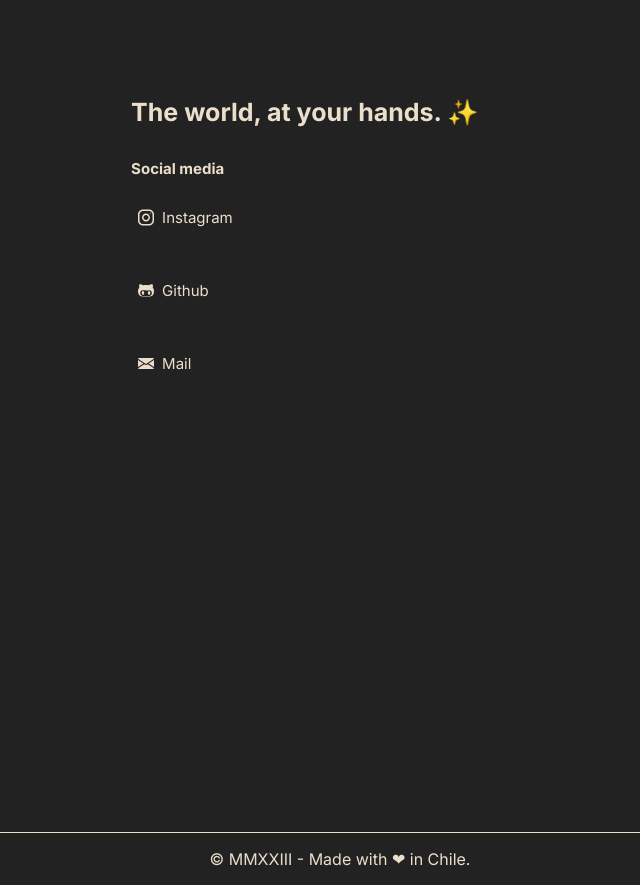
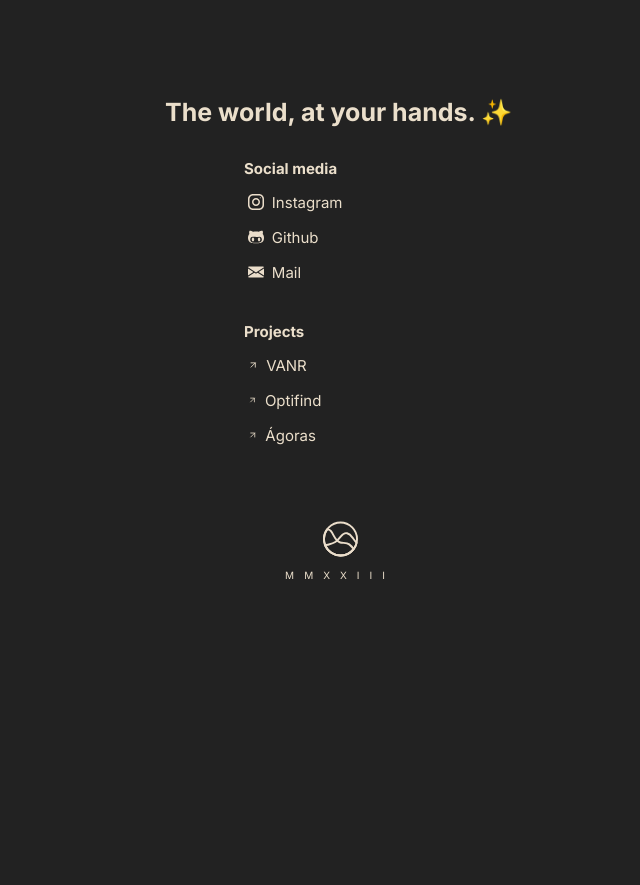
Before and after one commit to defcxz/web, a Next.js app: page / in a window 1280 px wide. Shown: the whole page, without its empty margins (300-940 px from the left). After the commit the page ends 800 px from the top, so only its background shows below. Built offline with nearby package versions, Linux system fonts and the light colour scheme.

Commit message:
A LOT of changes as new design

```diff
--- a/app/styles/footer.module.css
+++ b/app/components/Footer/footer.module.css
@@ -1,21 +1,26 @@
 .footer {
-  border-top: 1px solid #ebdfcb;
-  margin-top: 2rem;
+  margin-top: 4rem;
+  margin-bottom: 4rem;
   display: flex;
   flex: 1;
   justify-content: center;
   align-items: center;
- }
+  flex-direction: column;
+}
 
- .footer a {
+.footer a {
   display: flex;
   justify-content: center;
   align-items: center;
   flex-grow: 1;
- }
+}
+
+.footer p{
+  font-size: 10px;
+  margin: 0;
+  letter-spacing: 10px;
+}
 
 .logo {
-  filter: invert(1);
-  height: 1em;
-  margin-left: 0.5rem;
- }
+  width: 35px;
+}
--- /dev/null
+++ b/app/components/Footer/footer.tsx
@@ -0,0 +1,12 @@
+import Image from 'next/image';
+import styles from './footer.module.css';
+
+export default function Footer() {
+   return (
+      <footer className={styles.footer}>
+         <Image src="/assets/mi-logo.svg" alt="logo" width={60} height={60} className={styles.logo}/>
+         <p>MMXXIII</p>
+      </footer>
+   )
+
+}
--- a/app/components/footer.tsx
+++ /dev/null
@@ -1,10 +0,0 @@
-import styles from '../styles/footer.module.css'
-
-export default function Footer(){
-   return (
-      <footer className={styles.footer}>
-        <p>&copy; MMXXIII - Made with ❤ in Chile.</p>
-      </footer>
-   )
-
-}
--- a/app/content.json
+++ b/app/content.json
@@ -1,5 +1,51 @@
 {
-    "nombre" : "Mario G.",
-    "descripcion" : "The world, at your hands. ✨",
-    "bio" : "Programmer, Web Developer and Computer Science Engineering Aspirant."
+    "nombre": "Mario G.",
+    "descripcion": "The world, at your hands. ✨",
+    "bio": "Programmer, Web Developer and Computer Science Engineering Aspirant.",
+    "socialmedia": [
+        {
+            "id": 1,
+            "name": "Instagram",
+            "url": "https://www.instagram.com/defcxz",
+            "icon": "/assets/instagram.svg"
+        },
+        {
+            "id": 2,
+            "name": "Github",
+            "url": "https://www.github.com/defcxz",
+            "icon": "/assets/github.svg"
+        },
+        {
+            "id": 3,
+            "name": "Mail",
+            "url": "mailto:ma.gomez@duocuc.cl",
+            "icon": "/assets/mail.svg"
+        }
+    ],
+    "projects": [
+        {
+            "id": 1,
+            "name": "VANR",
+            "year": "2021",
+            "description": "Un lugar para compartir enseñanzas e historias.",
+            "image": "https://64.media.tumblr.com/bc9b22e288da895983350ef9f1112d76/1b075437fce1e4e4-18/s2048x3072_c18519,15093,82639,87222/455e5ae546520cfd2f62d1834742de46e3760684.jpg",
+            "url": "https://vanr-cl.tumblr.com"
+        },
+        {
+            "id": 2,
+            "name": "Optifind",
+            "year": "2022",
+            "description": "Una aplicación que permite gestionar la comunicación académica entre estudiantes con consejeros u otros miembros de la comunidad.",
+            "image": "../public/IMGs/projects/optifind.png",
+            "url": "#"
+        },
+        {
+            "id": 3,
+            "name": "Ágoras",
+            "year": "2022",
+            "description": "Una plataforma para emprendedores que quieran digitalizar sus negocios.",
+            "image": "https://storage.googleapis.com/def-bucket-01/Registro%20Emprendedores.png",
+            "url": "#"
+        }
+    ]
 }
--- a/app/layout.tsx
+++ b/app/layout.tsx
@@ -1,7 +1,7 @@
 import './globals.css';
 import * as React from 'react';
 import Navigationbar from './components/Navbar/navbar';
-import Footer from './components/footer';
+import Footer from './components/Footer/footer';
 
 export default function RootLayout({
   children,
--- a/app/page.tsx
+++ b/app/page.tsx
@@ -1,28 +1,9 @@
 import styles from './styles/page.module.css';
 import Image from 'next/image';
 import content from './content.json';
-import Projects from './projects/page';
+import { FiArrowUpRight } from 'react-icons/fi';
 
 export default function Home() {
-
-  const socialmedia = [
-    {
-      name: 'Instagram',
-      url: 'https://www.instagram.com/defcxz',
-      icon: '/assets/instagram.svg'
-    },
-    {
-      name: 'Github',
-      url: 'https://www.github.com/defcxz',
-      icon: '/assets/github.svg'
-    },
-    {
-      name: 'Mail',
-      url: 'mailto:ma.gomez@duocuc.cl',
-      icon: '/assets/mail.svg'
-    },
-
-  ]
 
   return (
     <main className={styles.main}>
@@ -30,20 +11,36 @@ export default function Home() {
         <h1 className={`${styles.title}`}>
           {content.descripcion}
         </h1>
+
         <p className={`${styles.subtitle}`}>
           Social media
         </p>
-
-        <div className={styles.socialmedia}>
-          {socialmedia.map((item, index) => (
-            <div>
-              <a href={item.url} key={index} className={styles.socialmediacontainer}>
+        <div className={styles.list}>
+          {content.socialmedia.map((item) => (
+            <div key={item.id}>
+              <a href={item.url} className={`${styles.container} ${styles.glowing}`}>
                 <Image src={item.icon} alt={`${item.name}-logo`} width={60} height={60} />
-                <p>{item.name}</p>
+                <p className={styles.link}>{item.name}</p>
               </a>
             </div>
           ))}
         </div>
+
+        <p className={`${styles.subtitle2}`}>
+          Projects
+        </p>
+        <div className={styles.list2}>
+          {content.projects.map((item) => (
+            <div key={item.id}>
+              <a href={item.url} className={`${styles.container2} ${styles.glowing}`}>
+                {/* <Image src={item.icon} alt={`${item.name}-logo`} width={60} height={60} /> */}
+                <FiArrowUpRight />
+                <p className={styles.link}>{item.name}</p>
+              </a>
+            </div>
+          ))}
+        </div>
+
       </div>
     </main>
   )
--- a/app/styles/page.module.css
+++ b/app/styles/page.module.css
@@ -19,7 +19,6 @@
 
 .main {
   margin-top: 5rem;
-  min-height: 90vh;
   margin-right: 10rem;
   margin-left: 10rem;
   /* justify-content: center; */
@@ -39,29 +38,85 @@
   opacity: 10%;
 }
 
-.socialmediacontainer {
+.container {
   display: flex;
   flex-direction: row;
   gap: 0.5rem;
+  align-items: center;
 }
 
-.socialmedia {
+.list {
   display: flex;
   flex-direction: column;
-  gap: 1.5rem;
+  row-gap: 1rem;
   grid-row: 3;
-  grid-column: 5;
+  grid-column: 5/7;
   margin-left: 2%;
 }
 
-.socialmedia img {
+.list img {
   /* filter: invert(1); */
   /* margin-top: 2rem; */
   width: 16px;
-  height: auto;
+  height: 16px;
 }
 
-.socialmedia p {
+.list p {
+  margin: 0;
+  top: 0;
+  font-size: 15px;
+}
+
+.container2 {
+  display: flex;
+  flex-direction: row;
+  gap: 0.5rem;
+  align-items: center;
+}
+
+.glowing::after {
+  content: '';
+  width: 100%;
+  height: 2px;
+  bottom: 0;
+  left: 0;
+  background-color: #ffc684;
+  transform-origin: bottom left;
+  transform: scaleX(0);
+}
+
+@keyframes glow {
+  to {
+    transform: scaleX(1);
+    /* box-shadow: 0 0 20px #ffc684; Agrega un resplandor al final de la animación */
+  }
+}
+
+.glowing:hover::after {
+  animation-fill-mode: forwards;
+  animation: glow 0.25s ease-in-out forwards; /* Utiliza una animación llamada 'glow' */
+}
+
+.list2 {
+  display: flex;
+  flex-direction: column;
+  row-gap: 1rem;
+  grid-row: 5;
+  grid-column: 5/7;
+  margin-left: 2%;
+}
+
+.list2 img {
+  /* filter: invert(1); */
+  /* margin-top: 2rem; */
+  width: 16px;
+  height: 16px;
+
+}
+
+.list2 p {
+  margin: 0;
+  top: 0;
   font-size: 15px;
 }
 
@@ -72,7 +127,7 @@
   margin-right: auto;
   margin-left: auto;
   grid-row: 1;
-  grid-column: 5;
+  grid-column: 4/8;
 }
 .title a {
   text-decoration: none;
@@ -97,6 +152,14 @@
   grid-column: 5;
 }
 
+.subtitle2 {
+  margin-top: 40px;
+  font-weight: bold;
+  font-size: 15px;
+  grid-row: 4;
+  grid-column: 5;
+}
+
 .description {
   width: 90%;
   margin-left: auto;
@@ -116,7 +179,6 @@
   height: 1em;
   margin-left: 0.5rem;
 }
-
 
 @media (max-width: 768px) {
   @keyframes fade-in {
@@ -147,13 +209,13 @@
     text-align: center;
   }
 
-  .socialmedia{
+  .list{
     height: initial;
     margin-top: 0;
     justify-content: center;
   }
 
-  .socialmedia img {
+  .list img {
     margin-top: 0;
   }
 
@@ -163,17 +225,17 @@
   }
 
 
-  /* .socialmedia {
+  /* .list {
     margin-top: 4rem;
     flex-direction: column;
     gap: 1rem;
   }
 
-  .socialmedia img {
+  .list img {
     width: 40px;
   }
 
-  .socialmedia a {
+  .list a {
     padding-top: 2%;
     padding-bottom: 2%;
     padding-left: 5%;
@@ -216,7 +278,7 @@
   .logo img {
     filter: invert(1);
   }
-  .socialmedia img{
+  .list img{
     filter: invert(1);
   }
 } */
--- a/package.json
+++ b/package.json
@@ -26,7 +26,7 @@
     "postcss-preset-env": "^8.4.1",
     "react": "^18.2.0",
     "react-dom": "^18.2.0",
-    "react-icons": "^4.8.0",
+    "react-icons": "^4.10.1",
     "typescript": "4.9.4",
     "vercel": "^29.3.4"
   },
--- a/pages/_app.tsx
+++ b/pages/_app.tsx
@@ -1,6 +1,6 @@
 import '../app/globals.css';
 import Navigationbar from '../app/components/Navbar/navbar';
-import Footer from '../app/components/footer';
+import Footer from '../app/components/Footer/footer';
 import Head from 'next/head';
 import { useRouter } from 'next/router';
 
```
Also changed, not shown: 1 other file (tests, documents, lock files or other folders).
